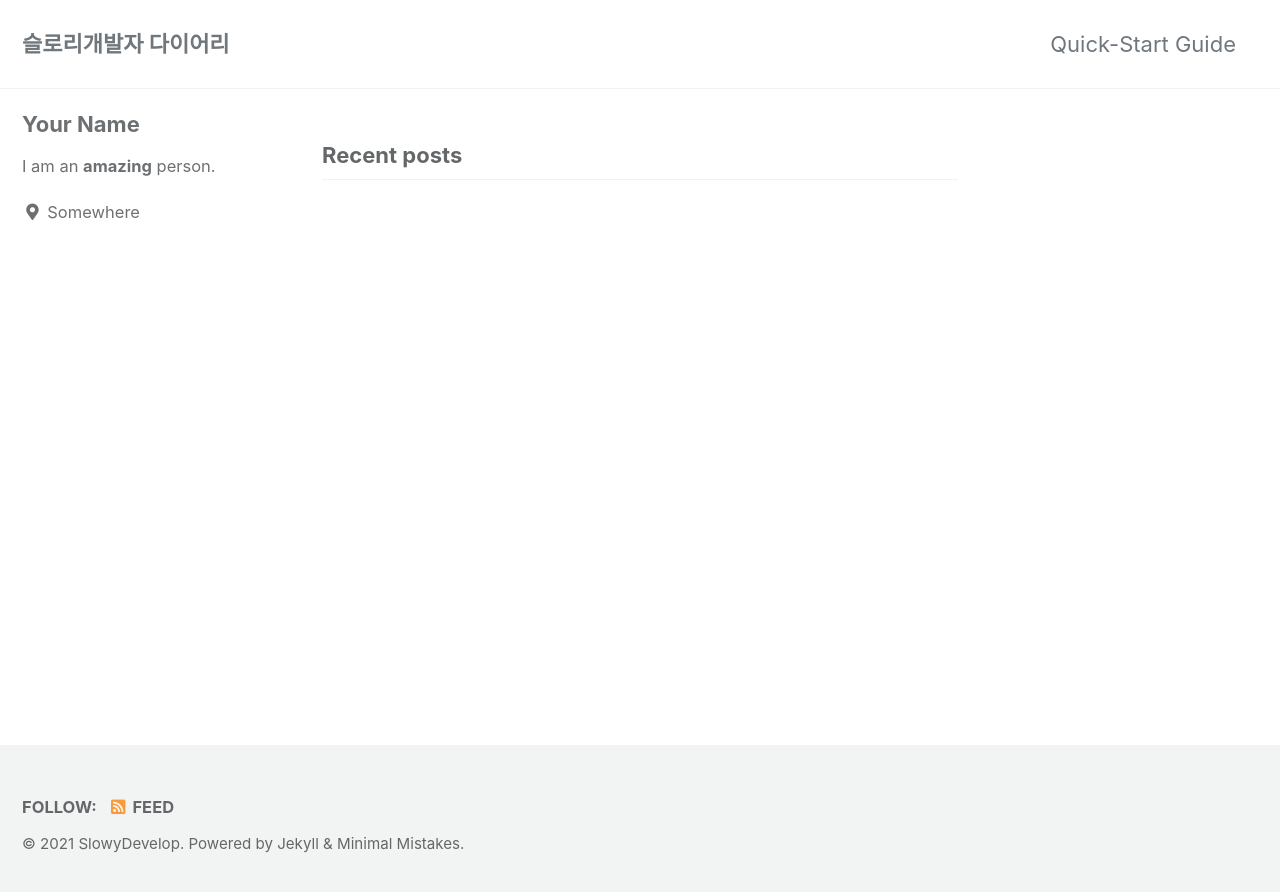
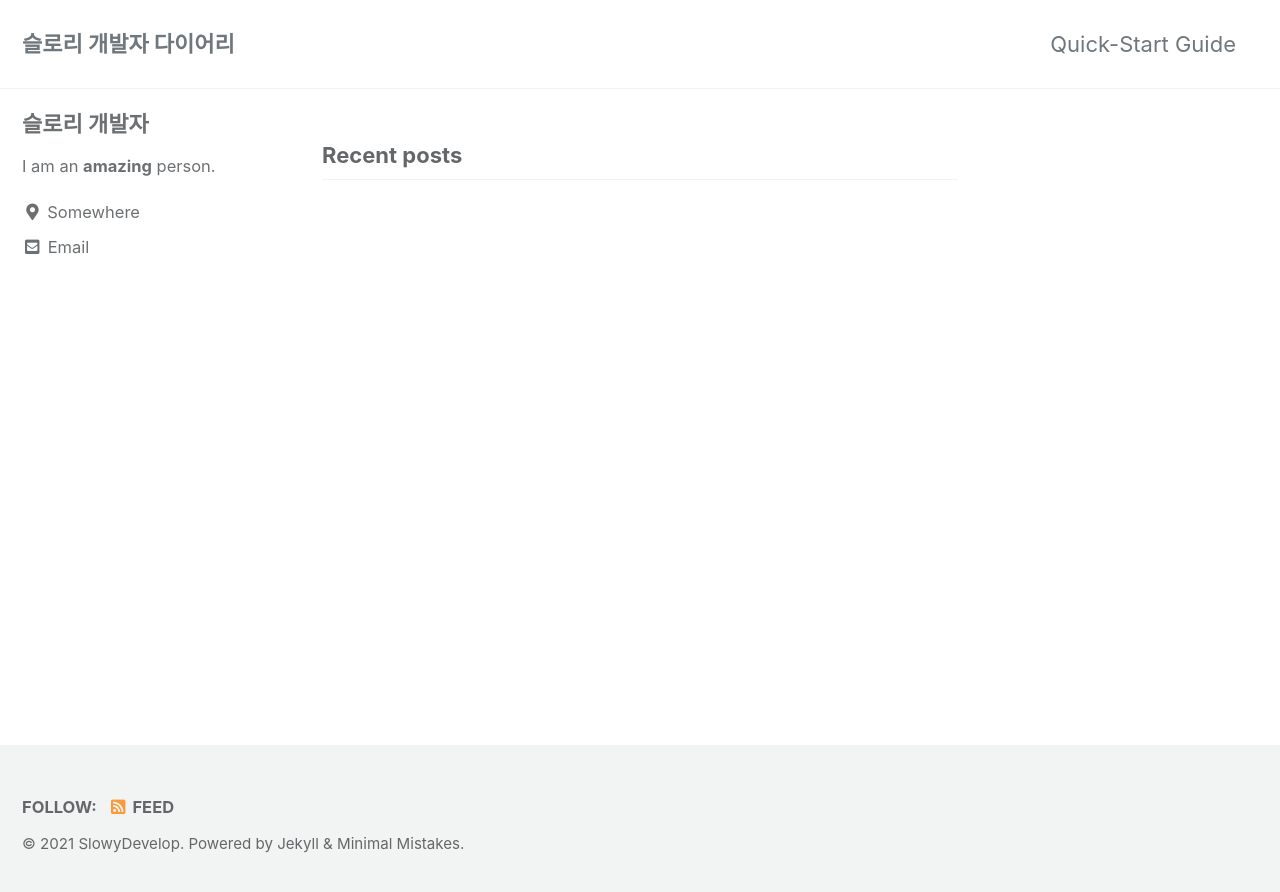
Before and after one commit to slowydevelop/slowydevelop.github.io, a Jekyll site: the page built from index.html, in a window 1280 px wide. Shown: the top 892 px of the page. Built offline with Jekyll 4.4.1, drawn with Linux system fonts in a browser that asks for light colours; cached includes are drawn as plain includes; the list of posts is cut into pages by our own code.

Commit message:
chaned name

```diff
--- a/_config.yml
+++ b/_config.yml
@@ -16,7 +16,7 @@ minimal_mistakes_skin    : "default" # "air", "aqua", "contrast", "dark", "dirt"
 
 # Site Settings
 locale                   : "en-US"
-title                    : "슬로리개발자 다이어리"
+title                    : "슬로리 개발자 다이어리"
 title_separator          : "-"
 subtitle                 : # site tagline that appears below site title in masthead
 name                     : "SlowyDevelop"
@@ -101,11 +101,11 @@ analytics:
 
 # Site Author
 author:
-  name             : "Your Name"
+  name             : "슬로리 개발자"
   avatar           : # path of avatar image, e.g. "/assets/images/bio-photo.jpg"
   bio              : "I am an **amazing** person."
   location         : "Somewhere"
-  email            :
+  email            : ""
   links:
     - label: "Email"
       icon: "fas fa-fw fa-envelope-square"
```
Also changed, not shown: 1 other file.
